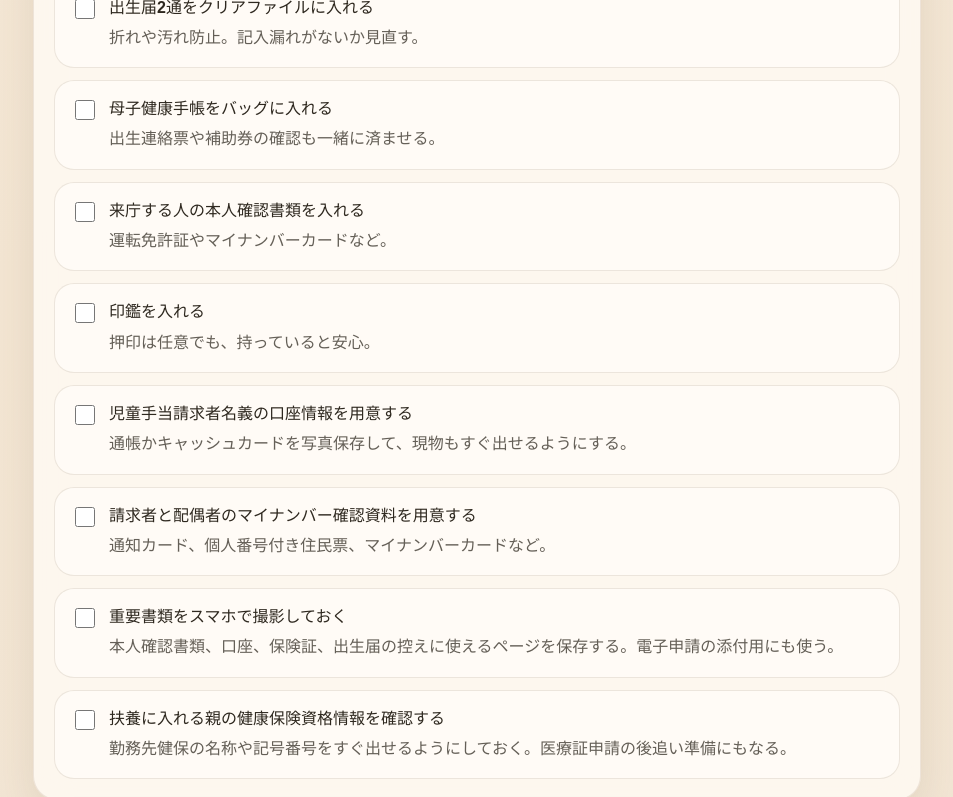
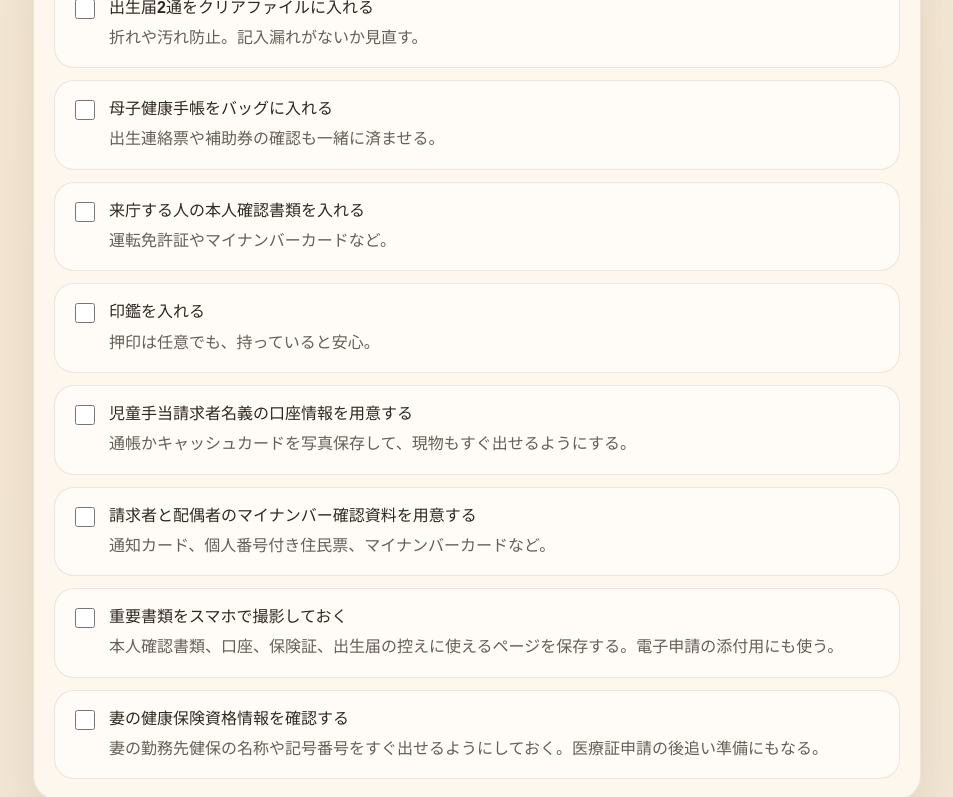
Before and after one commit to TomoyaSuzuki86/babys-birthReport, a React (Vite) app: page / in a window 1280 px wide. Shown: the part 2000-2797 px from the top of the page, without its empty margins (163-1116 px from the left). Built offline with nearby package versions, Linux system fonts and the light colour scheme.

Commit message:
Set wife insurance as default child coverage

```diff
--- a/src/App.tsx
+++ b/src/App.tsx
@@ -110,9 +110,9 @@ const sections: Section[] = [
       },
       {
         id: "pack-work-insurance",
-        title: "扶養に入れる親の健康保険資格情報を確認する",
+        title: "妻の健康保険資格情報を確認する",
         detail:
-          "勤務先健保の名称や記号番号をすぐ出せるようにしておく。医療証申請の後追い準備にもなる。",
+          "妻の勤務先健保の名称や記号番号をすぐ出せるようにしておく。医療証申請の後追い準備にもなる。",
         onlyIf: { insurance: "workplace" }
       }
     ]
@@ -234,9 +234,9 @@ const sections: Section[] = [
       },
       {
         id: "request-dependent",
-        title: "勤務先健康保険の扶養追加申請を始める",
+        title: "妻の勤務先健康保険で扶養追加申請を始める",
         detail:
-          "会社様式や必要添付を確認し、子どもの資格情報が早く出るよう回し始める。",
+          "妻の会社様式や必要添付を確認し、子どもの資格情報が早く出るよう回し始める。",
         onlyIf: { insurance: "workplace" }
       },
       {
@@ -276,7 +276,7 @@ const sections: Section[] = [
 const defaultState: ProgressState = {
   checked: [],
   insurance: "workplace",
-  handClaimant: "father",
+  handClaimant: "mother",
   nicu: false,
   memo: ""
 };
```
